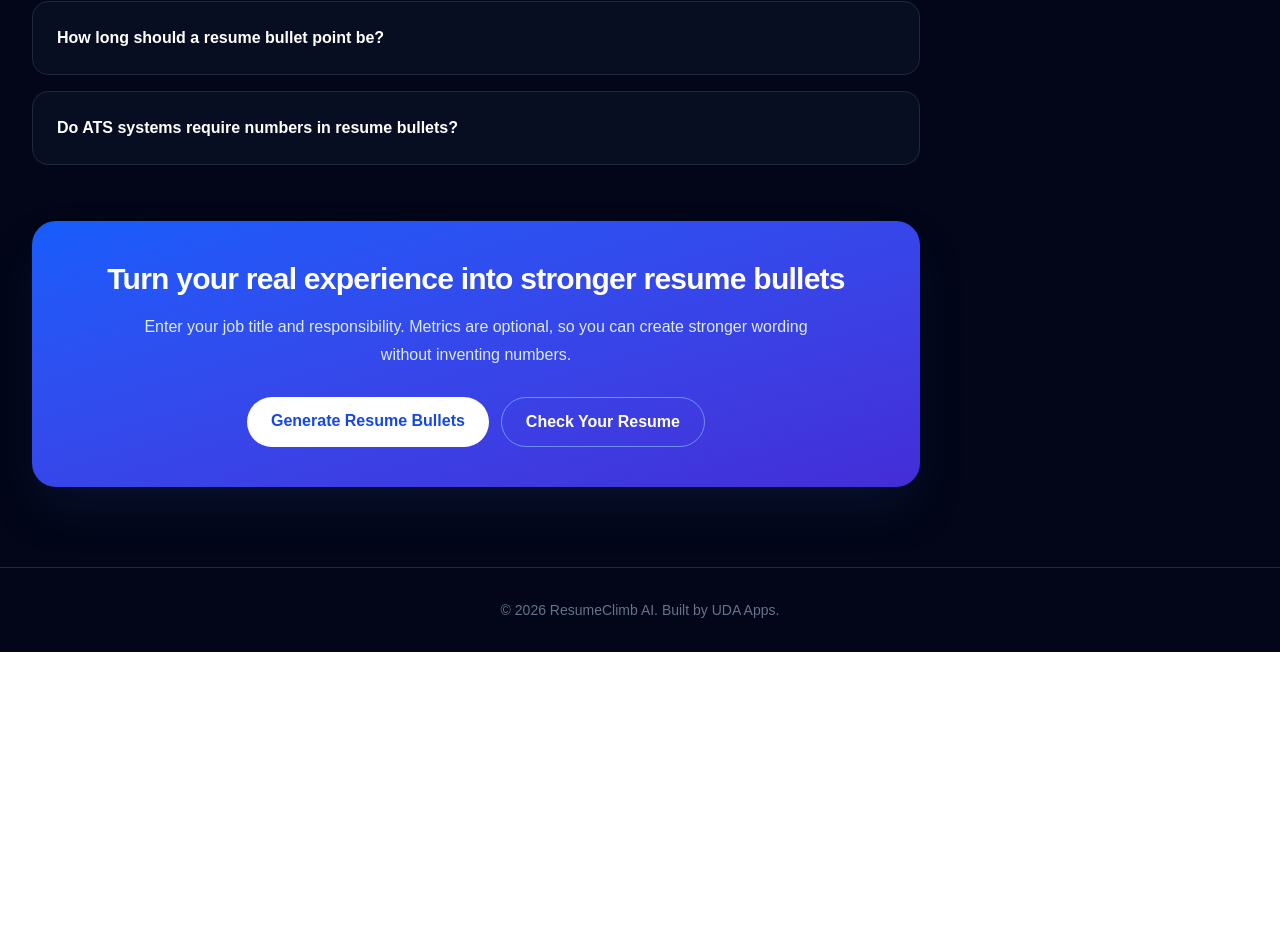
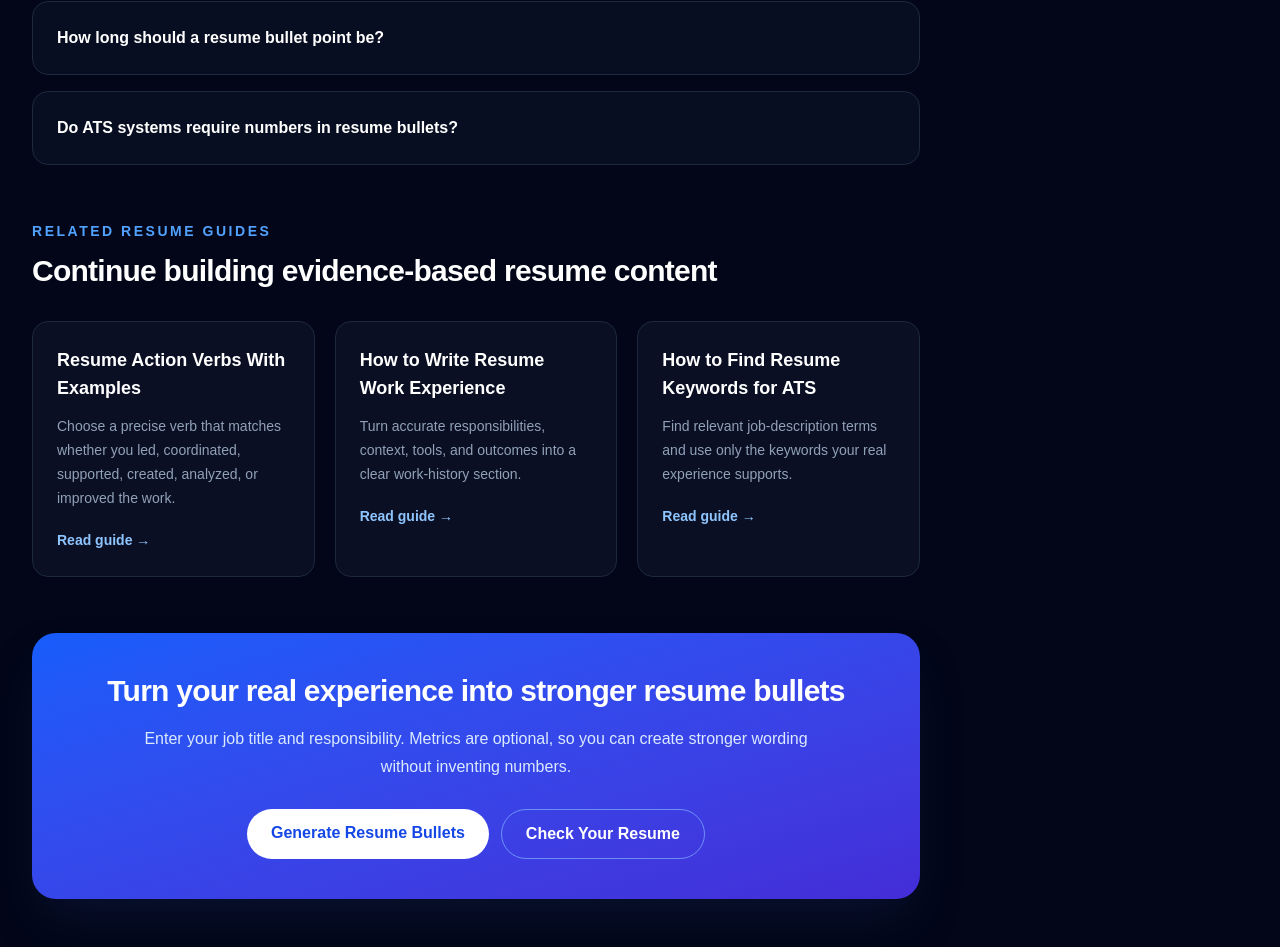
Before and after one commit to udaapps/resume-impact-ai, a Next.js app: page /guides/resume-bullets-without-metrics in a window 1280 px wide. Shown: the part 6424-7371 px from the top of the page. Before the commit the page ends 7076 px from the top, so only its background shows below. Built offline with nearby package versions, Linux system fonts and the light colour scheme.

Commit message:
Improve contextual links across resume guides

```diff
--- a/app/guides/administrative-assistant-resume-bullets/page.tsx
+++ b/app/guides/administrative-assistant-resume-bullets/page.tsx
@@ -597,6 +597,19 @@ export default function AdministrativeAssistantResumeBulletsPage() {
                     do not have verified numbers.
                   </p>
                 </Link>
+
+                <Link
+                  href="/guides/executive-assistant-resume-bullets"
+                  className="rounded-2xl border border-slate-800 bg-slate-900 p-6 transition hover:border-blue-500"
+                >
+                  <p className="text-lg font-bold text-white">
+                    Executive Assistant Resume Bullet Examples
+                  </p>
+                  <p className="mt-3 leading-7 text-slate-400">
+                    Review calendar, meeting, travel, expense, communication,
+                    and executive-support examples for higher-scope roles.
+                  </p>
+                </Link>
               </div>
             </section>
 
--- a/app/guides/ats-friendly-resume-format/page.tsx
+++ b/app/guides/ats-friendly-resume-format/page.tsx
@@ -790,6 +790,13 @@ Credential | Issuer | Current status or date when relevant`}
                   </section>
                 ))}
               </div>
+
+              <Link
+                href="/guides/how-to-list-education-on-resume"
+                className="mt-6 inline-flex font-semibold text-blue-300 hover:text-blue-200"
+              >
+                Learn how to format every resume education scenario →
+              </Link>
             </section>
 
             <section aria-labelledby="testing-heading">
--- a/app/guides/customer-service-resume-bullets/page.tsx
+++ b/app/guides/customer-service-resume-bullets/page.tsx
@@ -191,10 +191,10 @@ const relatedGuides = [
       "Show scope, ownership, skill, and impact when exact numbers are unavailable.",
   },
   {
-    href: "/guides/software-engineer-resume-bullets",
-    title: "Software Engineer Resume Bullet Examples",
+    href: "/guides/receptionist-resume-bullets",
+    title: "Receptionist Resume Bullet Examples",
     description:
-      "Learn how to present technical responsibilities, project work, and engineering impact.",
+      "Adapt front-desk, scheduling, phone, visitor, recordkeeping, and customer-support examples.",
   },
 ];
 
--- a/app/guides/how-to-write-work-experience-on-resume/page.tsx
+++ b/app/guides/how-to-write-work-experience-on-resume/page.tsx
@@ -346,6 +346,22 @@ const experienceExamples = [
     ],
   },
 ] as const;
+
+const experienceGuideLinks: Record<string, string> = {
+  "Customer service representative":
+    "/guides/customer-service-resume-bullets",
+  "Administrative assistant":
+    "/guides/administrative-assistant-resume-bullets",
+  "Software engineer": "/guides/software-engineer-resume-bullets",
+  "Data analyst": "/guides/data-analyst-resume-bullets",
+  "Project manager or coordinator":
+    "/guides/project-manager-resume-bullets",
+  "Sales representative": "/guides/sales-resume-bullets",
+  "Warehouse worker": "/guides/warehouse-worker-resume-bullets",
+  "Delivery driver": "/guides/delivery-driver-resume-bullets",
+  "Security guard": "/guides/security-guard-resume-bullets",
+  "Part-time or early work experience": "/guides/cashier-resume-bullets",
+};
 
 const specialFormats = [
   {
@@ -955,6 +971,14 @@ export default function HowToWriteWorkExperienceOnResumePage() {
                         <h3 className="mt-2 text-2xl font-bold text-white">
                           {example.title}
                         </h3>
+                        {experienceGuideLinks[example.title] ? (
+                          <Link
+                            href={experienceGuideLinks[example.title]}
+                            className="mt-2 inline-flex text-sm font-semibold text-blue-300 hover:text-blue-200"
+                          >
+                            View role-specific resume bullet examples →
+                          </Link>
+                        ) : null}
                       </div>
                     </div>
                     <div className="mt-5 rounded-xl border border-slate-800 bg-slate-950/70 p-4">
--- a/app/guides/resume-bullets-without-metrics/page.tsx
+++ b/app/guides/resume-bullets-without-metrics/page.tsx
@@ -95,6 +95,27 @@ const faqItems = [
       "No. Numbers can add useful evidence, but ATS software also looks for relevant skills, job-specific language, readable structure, and experience that aligns with the role.",
   },
 ];
+
+const relatedGuides = [
+  {
+    href: "/guides/resume-action-verbs",
+    title: "Resume Action Verbs With Examples",
+    description:
+      "Choose a precise verb that matches whether you led, coordinated, supported, created, analyzed, or improved the work.",
+  },
+  {
+    href: "/guides/how-to-write-work-experience-on-resume",
+    title: "How to Write Resume Work Experience",
+    description:
+      "Turn accurate responsibilities, context, tools, and outcomes into a clear work-history section.",
+  },
+  {
+    href: "/guides/resume-keywords-for-ats",
+    title: "How to Find Resume Keywords for ATS",
+    description:
+      "Find relevant job-description terms and use only the keywords your real experience supports.",
+  },
+] as const;
 
 const structuredData = {
   "@context": "https://schema.org",
@@ -612,6 +633,37 @@ export default function ResumeBulletsWithoutMetricsPage() {
               </div>
             </section>
 
+            <section className="pt-14" aria-labelledby="related-guides-heading">
+              <p className="text-sm font-semibold uppercase tracking-[0.18em] text-blue-400">
+                Related Resume Guides
+              </p>
+              <h2
+                id="related-guides-heading"
+                className="mt-3 text-3xl font-bold tracking-tight"
+              >
+                Continue building evidence-based resume content
+              </h2>
+              <div className="mt-8 grid gap-5 md:grid-cols-3">
+                {relatedGuides.map((guide) => (
+                  <Link
+                    key={guide.href}
+                    href={guide.href}
+                    className="rounded-2xl border border-slate-800 bg-slate-900/60 p-6 transition hover:border-blue-500"
+                  >
+                    <h3 className="text-lg font-bold text-white">
+                      {guide.title}
+                    </h3>
+                    <p className="mt-3 text-sm leading-6 text-slate-400">
+                      {guide.description}
+                    </p>
+                    <span className="mt-5 inline-flex text-sm font-semibold text-blue-300">
+                      Read guide →
+                    </span>
+                  </Link>
+                ))}
+              </div>
+            </section>
+
             <section className="pt-14">
               <div className="rounded-3xl bg-gradient-to-br from-blue-600 to-indigo-700 p-8 text-center shadow-2xl shadow-blue-950/40 sm:p-10">
                 <h2 className="text-3xl font-bold tracking-tight text-white">
--- a/app/guides/software-engineer-resume-bullets/page.tsx
+++ b/app/guides/software-engineer-resume-bullets/page.tsx
@@ -211,10 +211,10 @@ const relatedGuides = [
       "Show technical scope, ownership, complexity, and impact when exact numbers are unavailable.",
   },
   {
-    href: "/guides/customer-service-resume-bullets",
-    title: "Customer Service Resume Bullet Examples",
+    href: "/guides/data-analyst-resume-bullets",
+    title: "Data Analyst Resume Bullet Examples",
     description:
-      "See how role-specific actions, skills, and credible outcomes can strengthen customer service experience.",
+      "Explore truthful examples for SQL, Python, dashboards, reporting, automation, and data quality work.",
   },
 ];
 
@@ -774,10 +774,10 @@ export default function SoftwareEngineerResumeBulletsPage() {
                   Free ATS Resume Checker
                 </Link>
                 <Link
-                  href="/guides/customer-service-resume-bullets"
+                  href="/guides/resume-keywords-for-ats"
                   className="block rounded-xl border border-slate-700 px-4 py-3 text-sm font-semibold text-slate-200 hover:border-blue-500"
                 >
-                  Customer Service Bullet Examples
+                  Resume Keywords for ATS
                 </Link>
               </div>
             </section>
```
